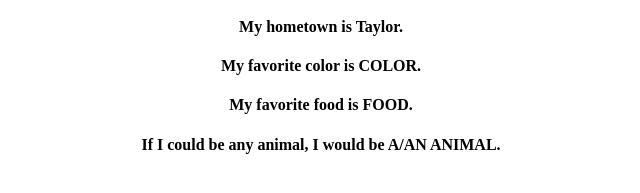
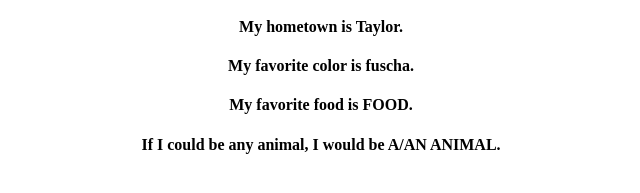
Before and after one commit to joshmcadams/my-first-repo, a plain HTML site: page index.html in a window 1280 px wide. Shown: the part 173-366 px from the top of the page, 319-959 px from the left. Drawn offline with Linux system fonts and the light colour scheme.

Commit message:
Adding some color

```diff
--- a/index.html
+++ b/index.html
@@ -12,7 +12,7 @@
 	<hr>
 	<h3>About Me:</h3>
             <h4>My hometown is Taylor.</h4>
-            <h4>My favorite color is COLOR.</h4>
+            <h4>My favorite color is fuscha.</h4>
             <h4>My favorite food is FOOD.</h4>
             <h4>If I could be any animal, I would be A/AN ANIMAL.</h4>
     </div>
```
